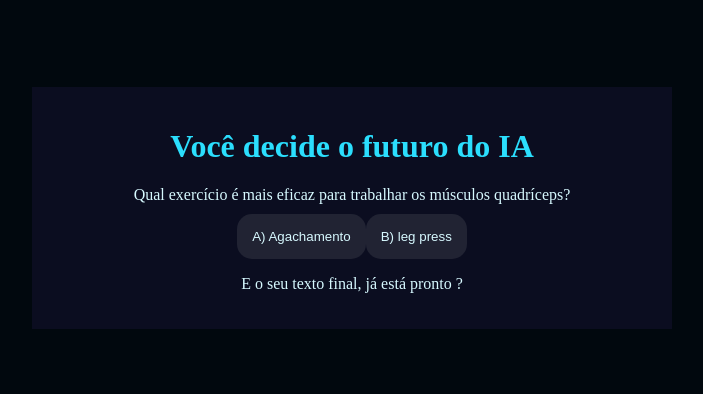
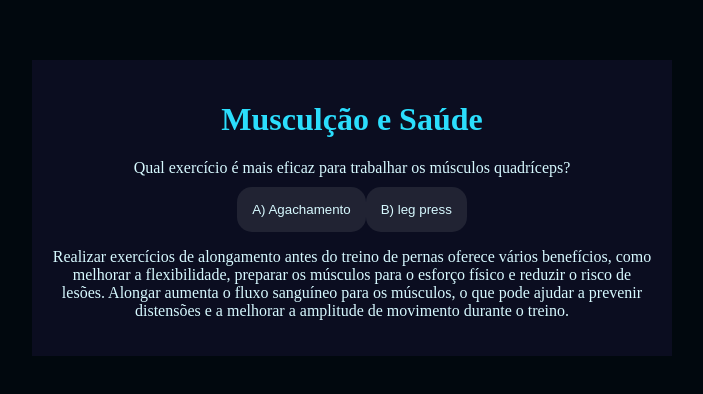
Before and after one commit to mugywarano/projeto-grupos, a plain HTML site: page projeto novo/index.html in a window 1280 px wide. Shown: the part 200-594 px from the top of the page, without its empty margins (288-991 px from the left). Drawn offline with Linux system fonts and the light colour scheme.

Commit message:
Add files via upload

```diff
--- a/projeto novo/index.html
+++ b/projeto novo/index.html
@@ -4,11 +4,11 @@
     <meta charset="UTF-8">
     <meta name="viewport" content="width=device-width, initial-scale=1.0">
     <link rel="stylesheet" href="style.css">
-    <title>Você decide o futuro da IA</title>
+    <title>Musculção e Saúde</title>
 </head>
 <body>
     <div class="caixa-principal">
-        <h1>Você decide o futuro do IA</h1>
+        <h1>Musculção e Saúde</h1>
         <div class="caixa-perguntas">
             Você já sabe quais são as perguntas que irão nortear sua missão ?
         </div>
@@ -18,7 +18,9 @@
         </div>
         <div class="caixa-resultado">
             <p class="texto-resultado">
-                E o seu texto final, já está pronto ?
+                Realizar exercícios de alongamento antes do treino de pernas oferece vários benefícios, como melhorar a flexibilidade, preparar os músculos para o esforço físico e reduzir o risco de lesões. Alongar aumenta o fluxo sanguíneo para os músculos, o que pode ajudar a prevenir distensões e a melhorar a amplitude de movimento durante o treino.
+
+
             </p>
         </div>
     </div>
--- a/projeto novo/main.js
+++ b/projeto novo/main.js
@@ -89,4 +89,7 @@ function mostraAlternativas(){
         caixaAlternativas.appendChild(botaoAlternativas);
     }
 }
-mostraPergunta();
+mostraPergunta();{
+
+
+}
```
